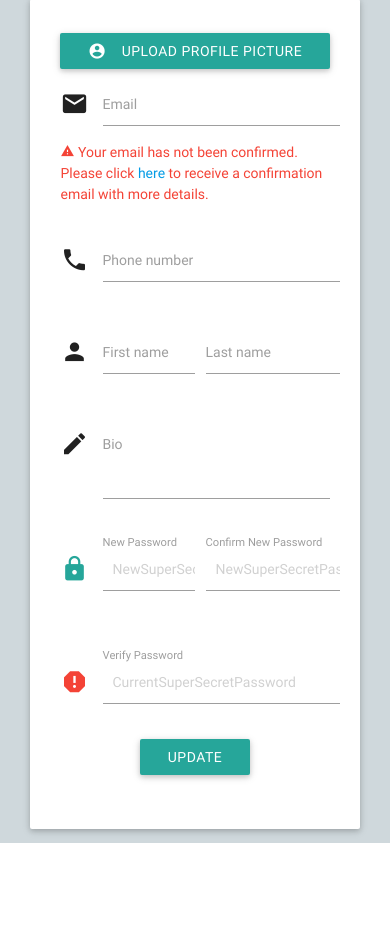
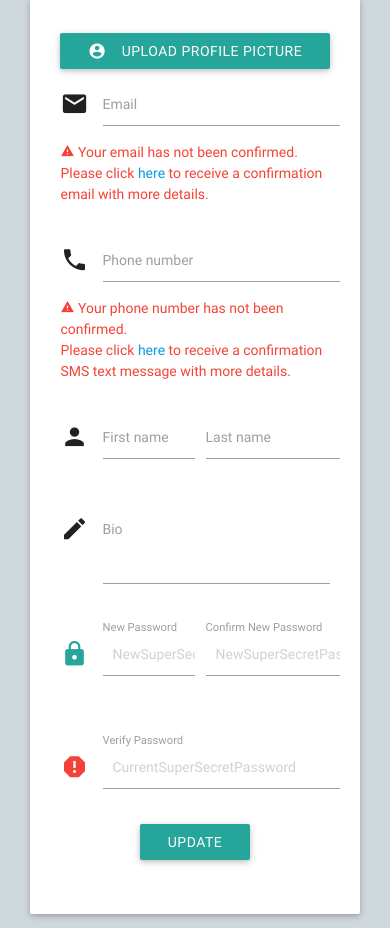
Before and after one commit to abrarahmed56/wheredabathroomatdoe, a Flask app: template templates/settings.html in a window 390 px wide. Shown: the part 175-1103 px from the top of the page. Before the commit the page ends 1018 px from the top, so only its background shows below. Run offline with Flask 2, Linux system fonts and the light colour scheme; the template is opened without the code that fills it, so the values that code supplies are empty; some libraries are stand-ins or nearby versions.

Commit message:
Add phone number confirmation warning to settings page

```diff
--- a/templates/settings.html
+++ b/templates/settings.html
@@ -42,6 +42,20 @@
                     <label for="phone">Phone number</label>
                     <input type="text" id="new_phone" name="new_phone" pattern=".{10,14}" value="{{ user_data['phone'] }}"></input>
                 </div>
+                {% if not user_data['phone_confirmed'] %}
+                <span id="phone_confirm_warning" class="col s12 red-text">
+                    <i class="mdi-alert-warning prefix red-text"></i>
+                    Your phone number has not been confirmed.
+                    <br/>
+                    Please click <a href="#">here</a>
+                    to receive a confirmation SMS text message with more details.
+                </span>
+                {% else %}
+                <span id="phone_confirm_acknowledge" class="col s12 green-text">
+                    <i class="mdi-action-verified-user prefix green-text"></i>
+                    Your phone number has been confirmed.
+                </span>
+                {% endif %}
             </div>
             <div class="row">
                 <div class="input-field col s6">
```
